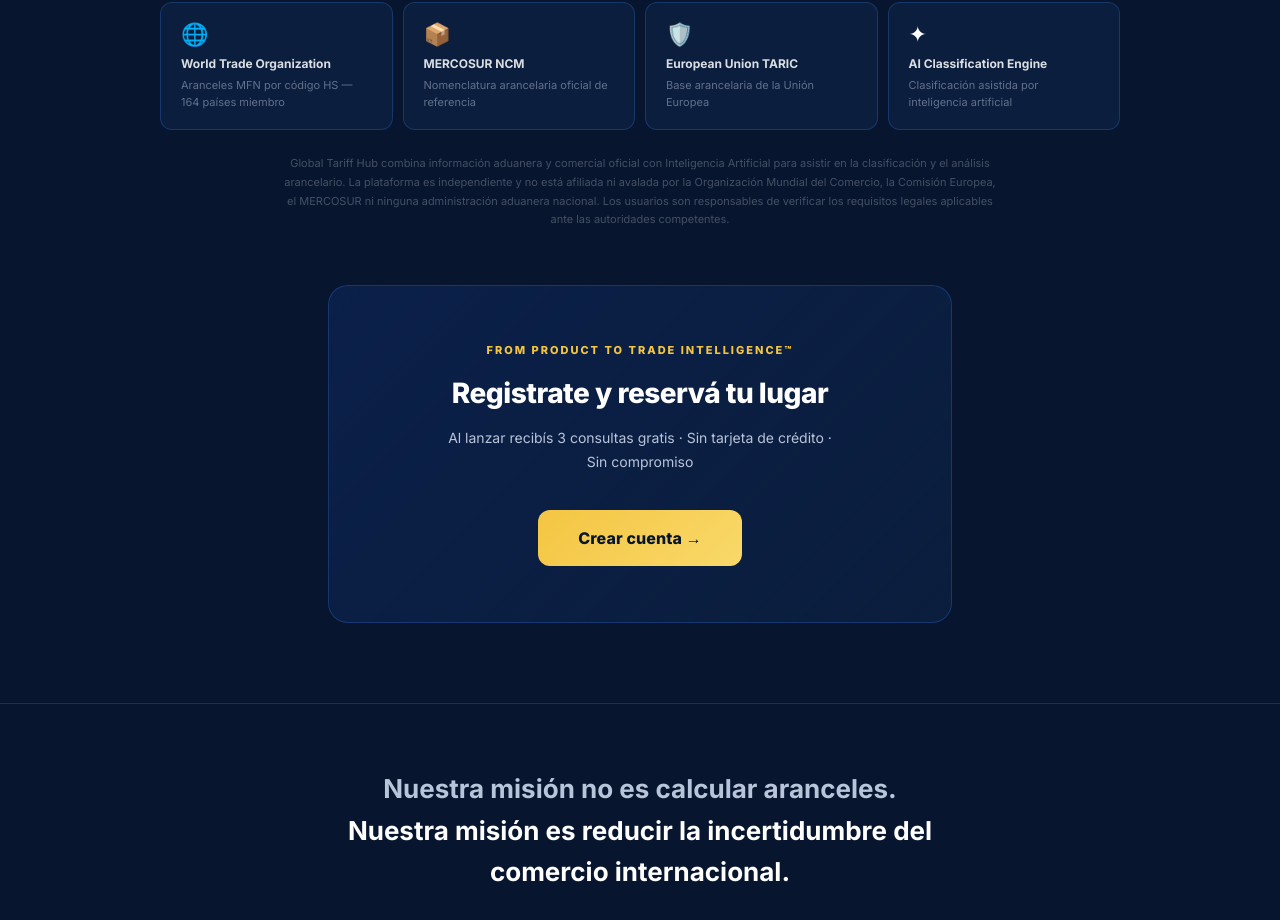
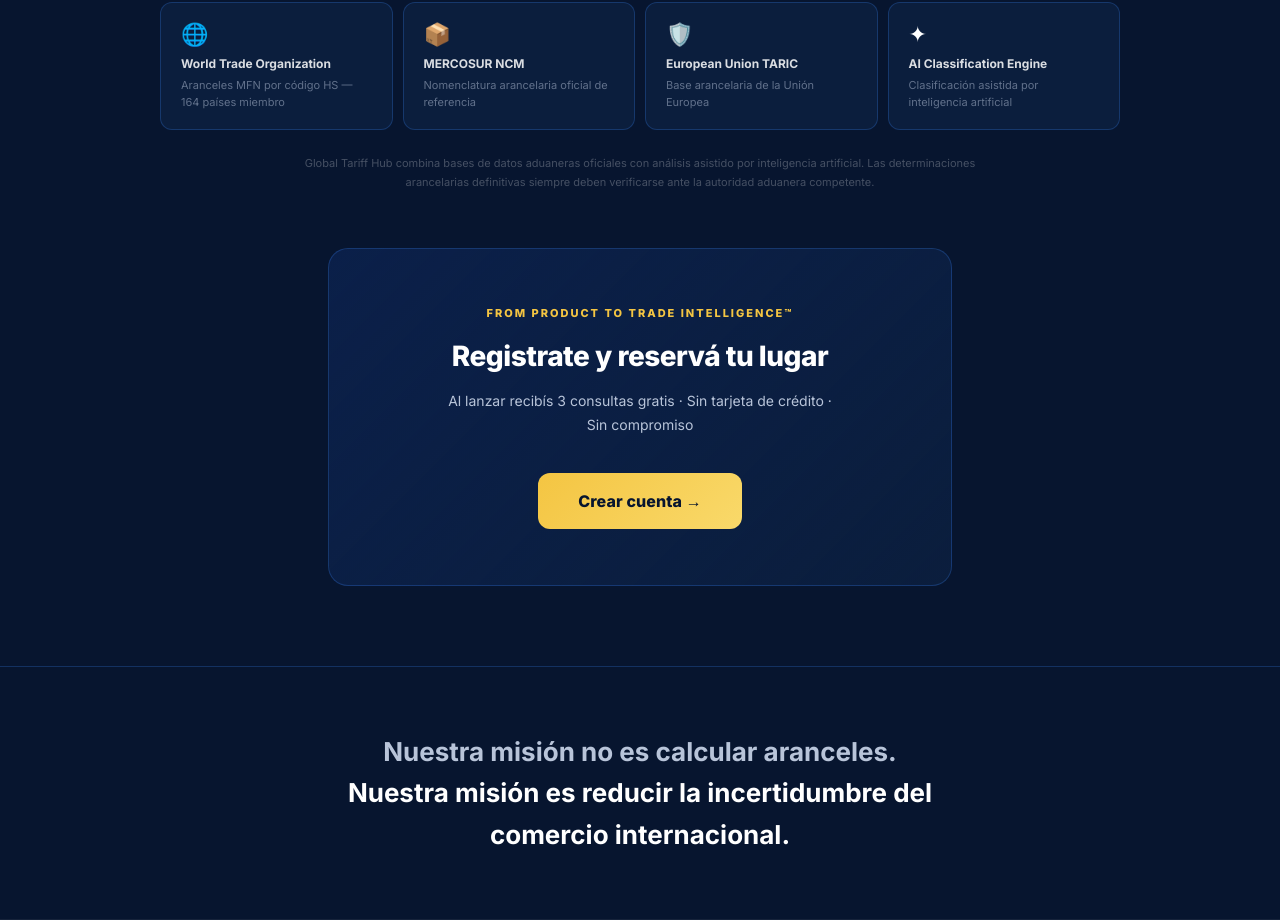
Before and after one commit to Amver8560/globaltariffhub-v2, a Next.js app: page / in a window 1280 px wide. Shown: the part 4044-4964 px from the top of the page. Built offline with nearby package versions, Linux system fonts and the light colour scheme.

Commit message:
ui: disclaimer sección Fuentes — texto corto y preciso
Co-Authored-By: Claude Sonnet 4.6 <noreply@anthropic.com>

```diff
--- a/app/page.tsx
+++ b/app/page.tsx
@@ -541,8 +541,8 @@ export default function HomePage({ defaultLang = "es" }: { defaultLang?: "es"|"e
           </div>
           <p style={{ marginTop:24, fontSize:11, color:"rgba(255,255,255,0.25)", lineHeight:1.7, textAlign:"center", maxWidth:720, margin:"24px auto 0" }}>
             {lang === "es"
-              ? "Global Tariff Hub combina información aduanera y comercial oficial con Inteligencia Artificial para asistir en la clasificación y el análisis arancelario. La plataforma es independiente y no está afiliada ni avalada por la Organización Mundial del Comercio, la Comisión Europea, el MERCOSUR ni ninguna administración aduanera nacional. Los usuarios son responsables de verificar los requisitos legales aplicables ante las autoridades competentes."
-              : "Global Tariff Hub combines official customs and trade information with Artificial Intelligence to assist classification and tariff analysis. The platform is independent and is not affiliated with or endorsed by the World Trade Organization, the European Commission, MERCOSUR, or any national customs administration. Users remain responsible for verifying the applicable legal requirements with the relevant authorities."}
+              ? "Global Tariff Hub combina bases de datos aduaneras oficiales con análisis asistido por inteligencia artificial. Las determinaciones arancelarias definitivas siempre deben verificarse ante la autoridad aduanera competente."
+              : "Global Tariff Hub combines official customs databases with AI-assisted analysis. Final tariff determinations should always be verified against the competent customs authority."}
           </p>
         </div>
       </section>
```
